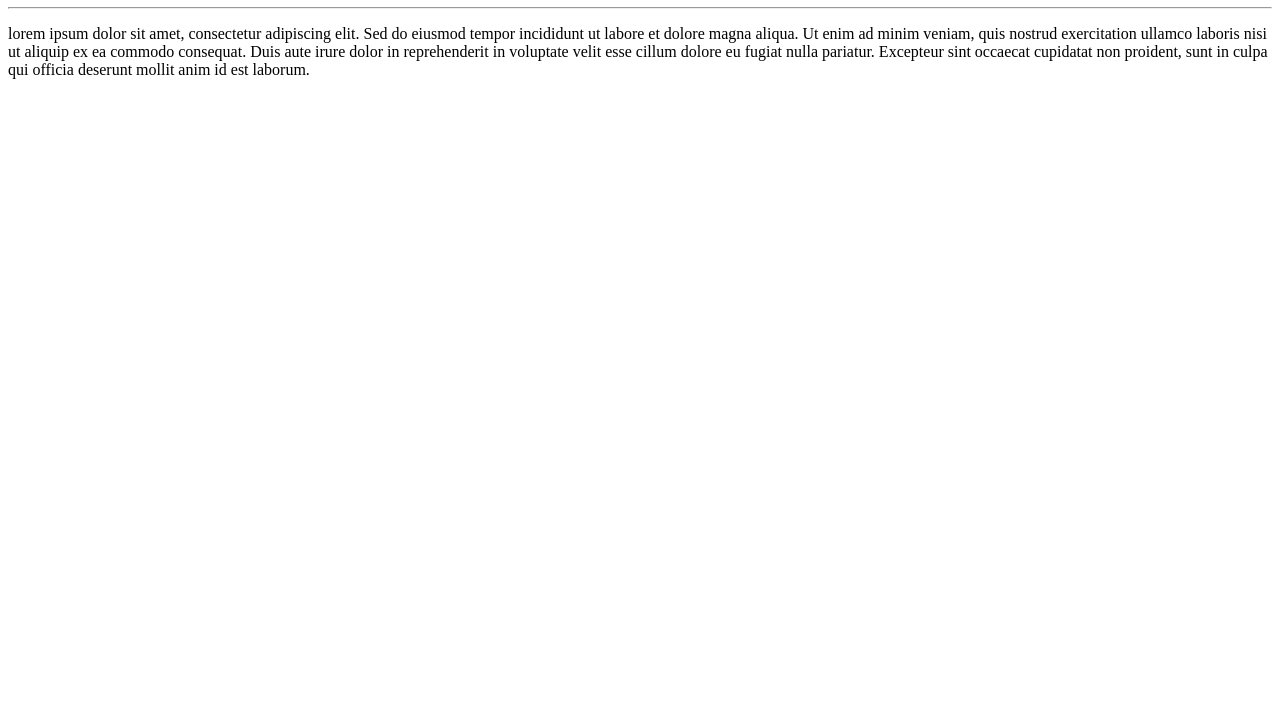
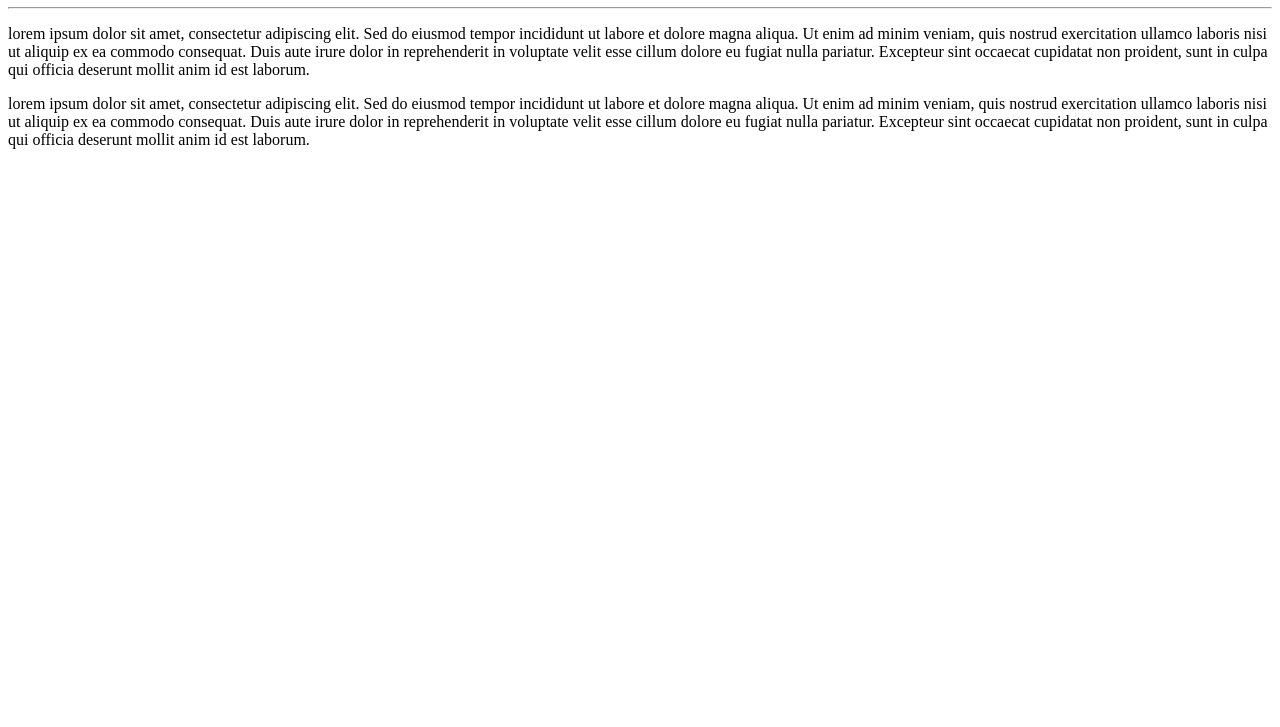
Before and after one commit to wesleyyis/ola-mundo, a plain HTML site: page site-exemplo/index.html in a window 1280 px wide. Shown: the part 73-800 px from the top of the page. Drawn offline with Linux system fonts and the light colour scheme.

Commit message:
add paragrafo

```diff
--- a/site-exemplo/index.html
+++ b/site-exemplo/index.html
@@ -10,5 +10,7 @@
     <hr>
     <p>lorem ipsum dolor sit amet, consectetur adipiscing elit. Sed do eiusmod tempor incididunt ut labore et dolore magna aliqua. Ut enim ad minim veniam, quis nostrud exercitation ullamco laboris nisi ut aliquip ex ea commodo consequat. Duis aute irure dolor in reprehenderit in voluptate velit esse cillum dolore eu fugiat nulla pariatur. Excepteur sint occaecat cupidatat non proident, sunt in culpa qui officia deserunt mollit anim id est laborum.
     </p>
+    <p>lorem ipsum dolor sit amet, consectetur adipiscing elit. Sed do eiusmod tempor incididunt ut labore et dolore magna aliqua. Ut enim ad minim veniam, quis nostrud exercitation ullamco laboris nisi ut aliquip ex ea commodo consequat. Duis aute irure dolor in reprehenderit in voluptate velit esse cillum dolore eu fugiat nulla pariatur. Excepteur sint occaecat cupidatat non proident, sunt in culpa qui officia deserunt mollit anim id est laborum.
+    </p>
 </body>
 </html>
```
